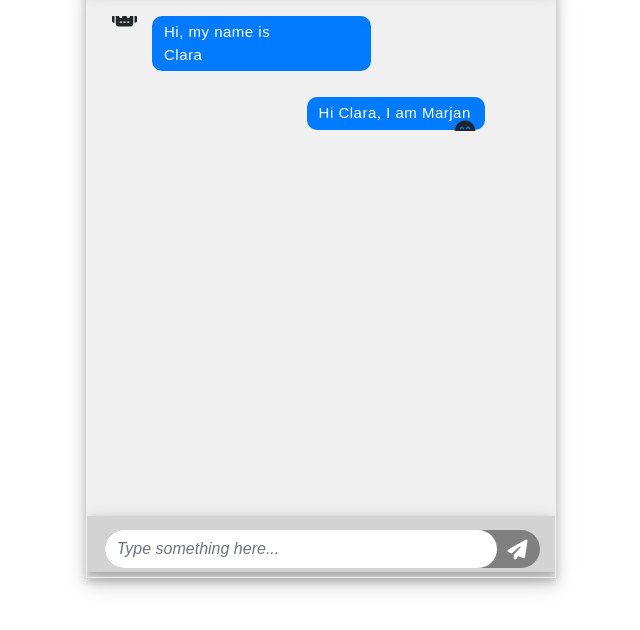
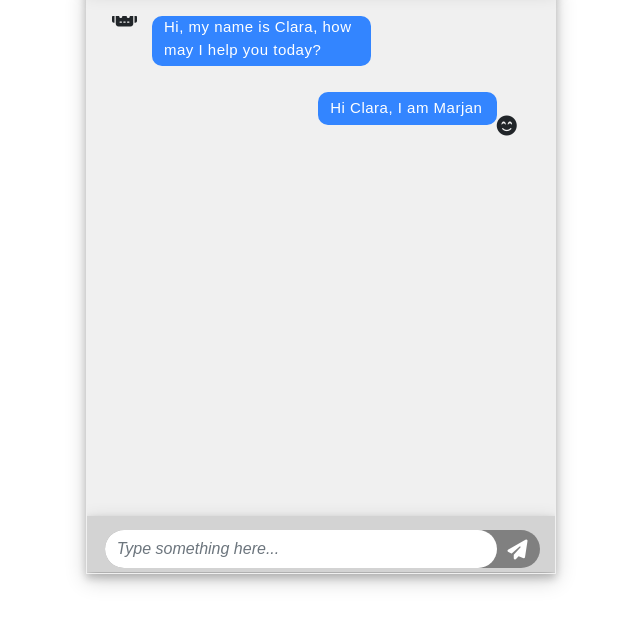
Before and after one commit to MarjanMagharehi/claraBotUI, a plain HTML site: page index.html in a window 1280 px wide. Shown: the part 106-736 px from the top of the page, without its empty margins (319-959 px from the left). Drawn offline with nearby package versions, Linux system fonts and the light colour scheme.

Commit message:
Fixed the chats section padding around the messages, icons and the width of each message amended

```diff
--- a/index.html
+++ b/index.html
@@ -36,7 +36,7 @@
                 <i class="fas fa-robot fa-lg"></i>
                 <div class="robot-msg">
                 <div class="robot-msg-inbox">
-                <p>Hi, my name is Clara</p>
+                <p>Hi, my name is Clara, how may I help you today?</p>
                 </div>
                 </div>
                 </div>
--- a/style.css
+++ b/style.css
@@ -141,12 +141,12 @@
 
 .robot-msg-inbox p
 {
-    background: #007bff none repeat scroll 0 0;
+    background: #3385ff none repeat scroll 0 0;
     color: #fff;
     border-radius: 10px;
     font-size: 15px;
     margin: 0;
-    padding: 5px 60px 5px 12px;
+    padding: 0px 10px 5px 12px;
     width: 100%;
 }
 
@@ -159,7 +159,7 @@
 
 .user-chats-msg p
 {
-    background: #007bff none repeat scroll 0 0;
+    background: #3385ff none repeat scroll 0 0;
     color: #fff;
     border-radius: 10px;
     font-size: 15px;
@@ -173,14 +173,15 @@
 {
     float: left;
     width: 46%;
-    margin-left: 45%;
+    margin-left: 48%;
 }
 
 .user-chats-img .fas
 {
     display: inline-block;
-    width: 30px;
+    width: 0;
     float: right;
+    margin-bottom: 12px;
 }
 
 .msg-bottom
@@ -188,6 +189,7 @@
     position: relative;
     height: 7%;
     background-color: #D3D3D3;
+    margin-bottom: -4px;
     box-shadow: 0 4px 8px 0 rgba(0, 0, 0, 0.2), 0 6px 20px 0 rgba(0, 0, 0, 0.19);
     padding: 0;
 }
```
